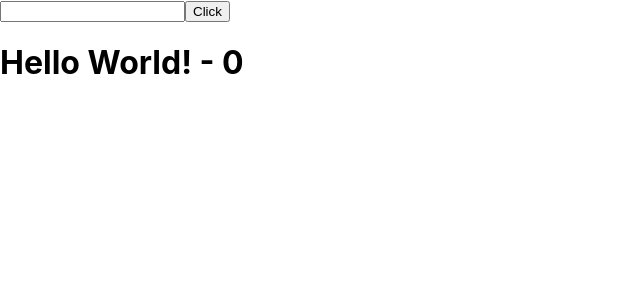
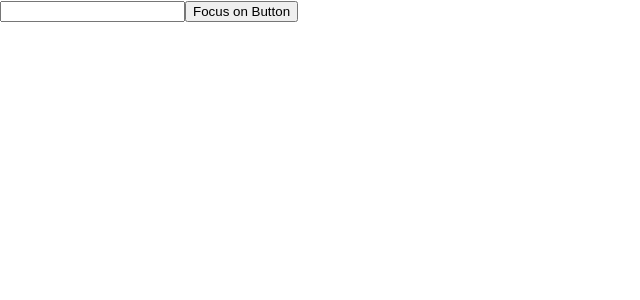
Before and after one commit to shbh29/react-demo-3-functionComponents, a React (Create React App) app in the folder function-components/: page / in a window 1280 px wide. Shown: the top 300 px of the page, without its empty margins (0-640 px from the left). Built offline with nearby package versions, Linux system fonts and the light colour scheme.

Commit message:
UseRef Example to focus on Input element on a button click

```diff
--- a/function-components/src/App.js
+++ b/function-components/src/App.js
@@ -1,21 +1,17 @@
 import './App.css';
-import React, {useState, useEffect} from 'react';
+import React, {useRef} from 'react';
 
 function App() {
-  const [count, setCount] = useState(0);
-  const [text, setText] = useState('Hello World!');
-  useEffect(()=> {
-    document.title = `${text} - ${count}`
-  }, [text])
+  const inputTextRef = useRef(null);
+
+  const onButtonClick = () => {
+    inputTextRef.current.focus();
+  }
+
   return (
     <>
-      <input type='text' onChange={(event) => {
-        setText(event.target.value);
-      }}></input>
-      <button onClick={() => {
-        setCount(count + 1);
-      }}>Click</button>
-      <h1>{text} - {count}</h1>
+      <input ref={inputTextRef} type='text' />
+      <button onClick={onButtonClick}>Focus on Button</button>
     </>
   )
 }
```
